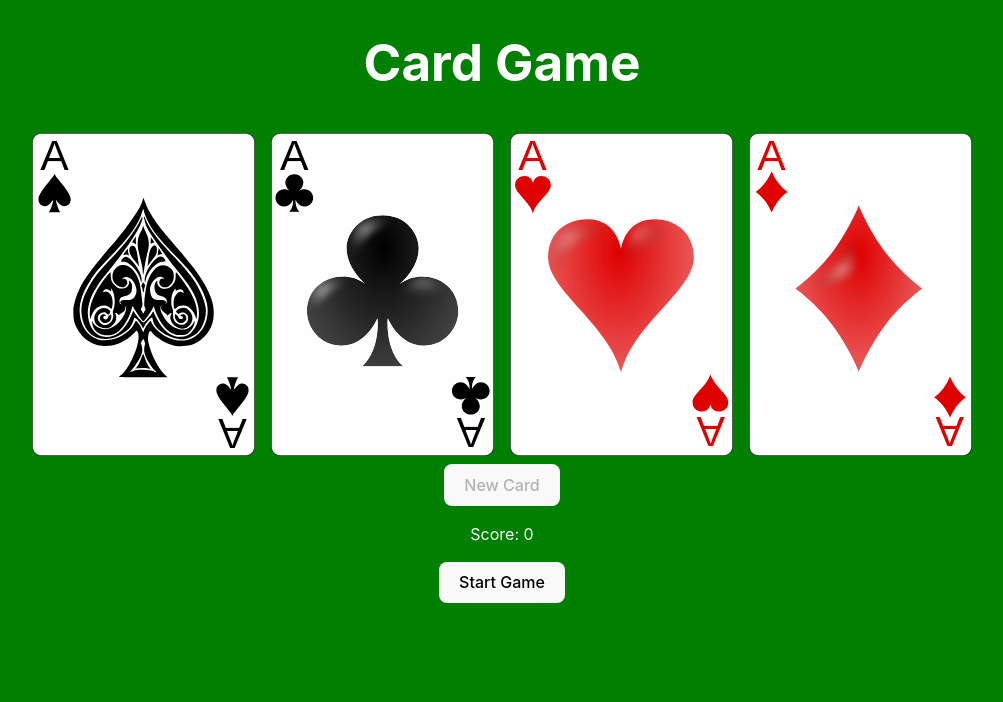
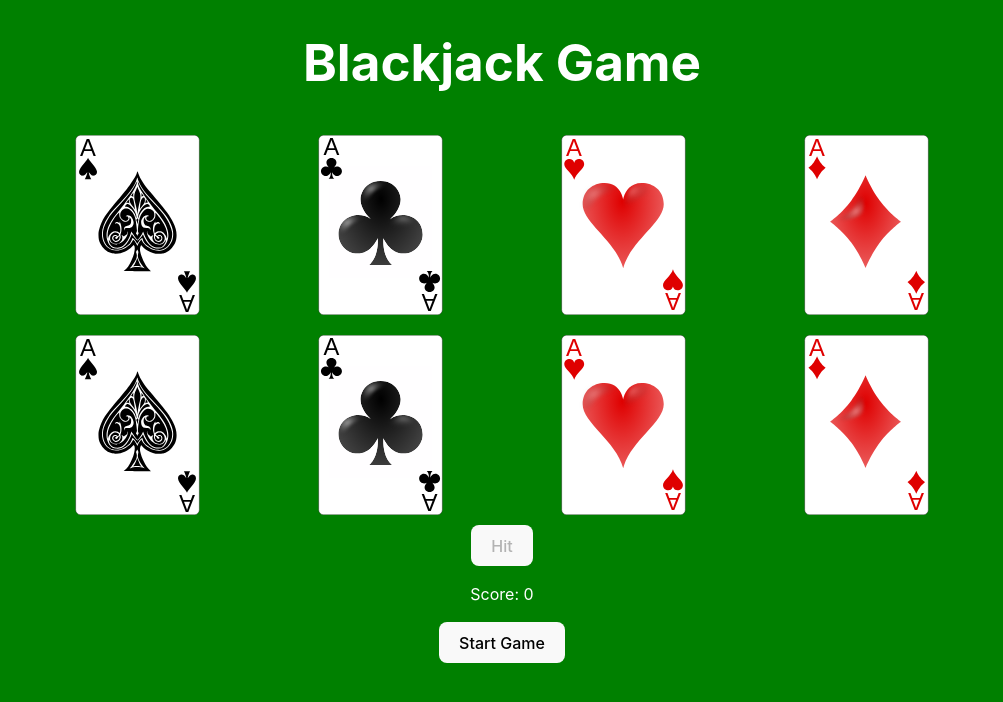
Before and after one commit to davebroc/Blackjack, a React (Vite) app: page / in a window 1280 px wide. Shown: the top 702 px of the page, without its empty margins (138-1141 px from the left). Built offline with nearby package versions, Linux system fonts and the light colour scheme.

Commit message:
started to add dealers hand

```diff
--- a/src/App.css
+++ b/src/App.css
@@ -11,10 +11,14 @@
   display: flex;
   justify-content: center;
   width: 100vw;
+  height: 25vh;
 }
 
 .card {
-  margin: 8px;
+  margin: 10px;
+  /* margin-left: 0;
+  margin-right: 0; */
   max-width: 30%;
   min-width: 5%;
+  /* height: 10%; */
 }
--- a/src/App.jsx
+++ b/src/App.jsx
@@ -109,12 +109,15 @@ function App() {
 
   return (
     <div className="App">
-      <h1>Card Game</h1>
+      <h1>Blackjack Game</h1>
 
       <div className="hand">
         {hand.map((c) => <Card card={cardData[c]} />)}
       </div>
-      <button onClick={addNewCard} disabled={score >= 21 || score <= 0}>New Card</button>
+      <div className="hand">
+        {hand.map((c) => <Card card={cardData[c]} />)}
+      </div>
+      <button onClick={addNewCard} disabled={score >= 21 || score <= 0}>Hit</button>
       <p>Score: {score}</p>
       <button onClick={startGame} >Start Game</button>
       {score === 21 && <h1>Blackjack!</h1>}
```
